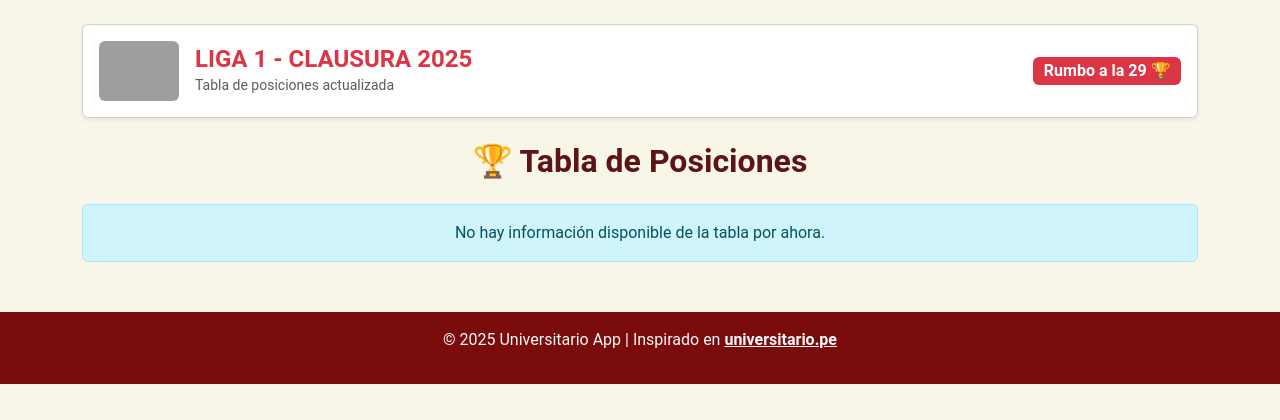
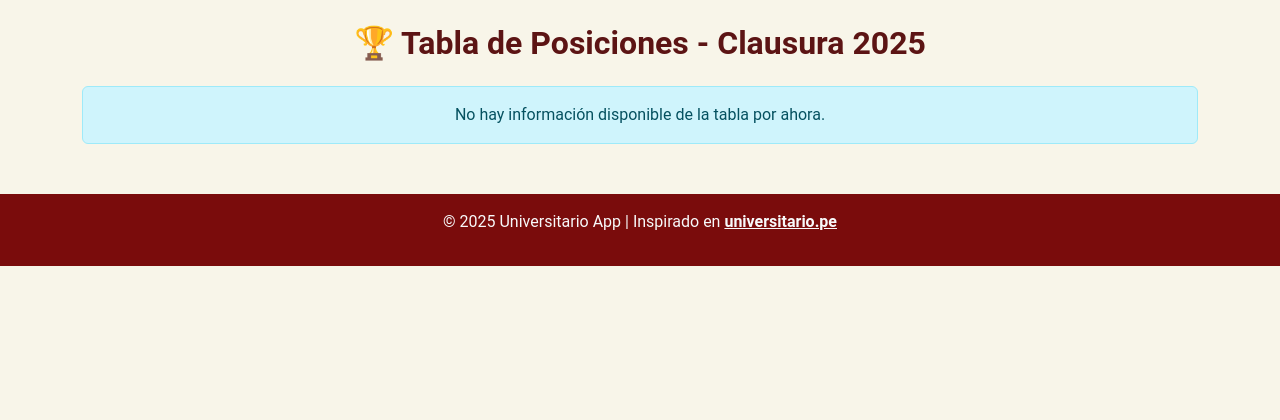
Before and after one commit to vcapillo/universitario-app, a Flask app: template templates/standings.html in a window 1280 px wide. Shown: the part 106-526 px from the top of the page. Run offline with Flask 3, Linux system fonts and the light colour scheme; the template is opened without the code that fills it, so the values that code supplies are empty; grey boxes are pictures that could not be loaded.

```diff
--- a/sofascore_api.py
+++ b/sofascore_api.py
@@ -36,26 +36,31 @@ def get_team_fixtures(team_id: int = TEAM_ID, page_index: int = 0):
 
 def get_standings(tournament_id: int = TOURNAMENT_ID, season_id: int = SEASON_ID):
     """
-    Obtiene la tabla de posiciones y agrega el logo de cada equipo.
+    Obtiene la tabla de posiciones de la Liga 1 Clausura 2025.
+    Retorna una lista de equipos con sus estadísticas + logo.
     """
     url = f"{BASE_URL}/tournaments/get-standings"
     params = {"tournamentId": tournament_id, "seasonId": season_id, "type": "total"}
     r = requests.get(url, headers=HEADERS, params=params)
     r.raise_for_status()
-    standings = r.json()
+    data = r.json()
 
-    # Agregamos los logos a cada equipo de la tabla
-    try:
-        rows = standings.get("standings", [])[0].get("rows", [])
-        for row in rows:
-            team_id = row["team"]["id"]
-            row["team"]["logo"] = get_team_logo(team_id)
-    except Exception:
-        # fallback si falla
-        for row in rows:
+    # Normalizar: puede venir como dict con "standings" o lista
+    rows = []
+    if isinstance(data, dict) and "standings" in data:
+        rows = data["standings"][0]["rows"]
+    elif isinstance(data, list) and len(data) > 0 and "rows" in data[0]:
+        rows = data[0]["rows"]
+
+    # Agregar logos a cada equipo
+    for row in rows:
+        try:
+            row["team"]["logo"] = get_team_logo(row["team"]["id"])
+        except Exception:
             row["team"]["logo"] = "/static/img/logo_u.png"
 
-    return standings
+    return rows
+
 
 
 def get_team_past_matches(team_id: int = TEAM_ID, page_index: int = 0):
--- a/templates/standings.html
+++ b/templates/standings.html
@@ -1,26 +1,9 @@
 {% extends "base.html" %}
 
 {% block content %}
-<div class="card shadow-sm mb-4">
-  <div class="card-body d-flex align-items-center justify-content-between">
-    <div class="d-flex align-items-center">
-      <img src="https://universitario.pe/media/images/banners/PORTDA_WEB.jpg"
-           alt="Universitario de Deportes"
-           class="rounded me-3"
-           style="height:60px; object-fit:cover;">
-      <div>
-        <h4 class="mb-0 fw-bold text-uppercase text-danger">Liga 1 - Clausura 2025</h4>
-        <small class="text-muted">Tabla de posiciones actualizada</small>
-      </div>
-    </div>
-    <span class="badge bg-danger fs-6">Rumbo a la 29 🏆</span>
-  </div>
-</div>
-
-<h2 class="mb-4 text-center">🏆 Tabla de Posiciones</h2>
+<h2 class="mb-4 text-center">🏆 Tabla de Posiciones - Clausura 2025</h2>
 
 {% if standings %}
-  {% set table = standings[0]["rows"] %}
   <div class="table-responsive">
     <table class="table table-striped table-hover align-middle text-center">
       <thead class="table-dark">
@@ -38,7 +21,7 @@
         </tr>
       </thead>
       <tbody>
-        {% for row in table %}
+        {% for row in standings %}
           <tr {% if row.team.id == 2305 %} class="table-warning fw-bold" {% endif %}>
             <td>{{ row.position }}</td>
             <td class="text-start d-flex align-items-center">
```
